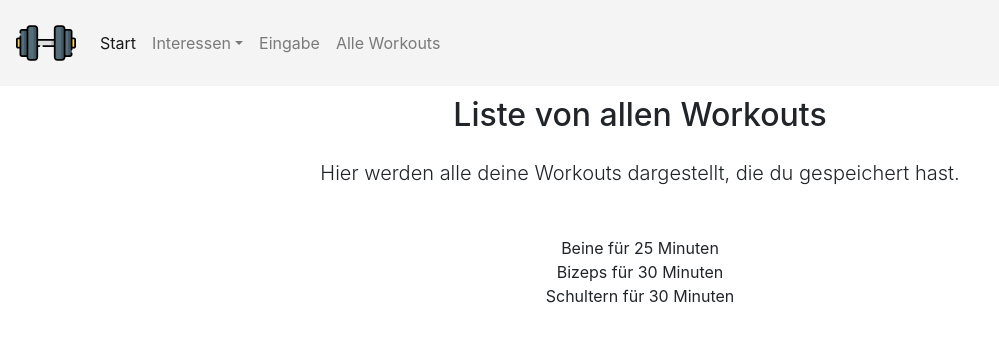
After one commit to taengaa/prog2, a Flask app: page /alle_workouts in a window 1280 px wide. The commit adds this page. Shown: the top 355 px of the page, without its empty margins (0-999 px from the left). Run offline with Flask 2, Linux system fonts and the light colour scheme; some libraries are stand-ins or nearby versions.

Commit message:
Zusammenfassung mit alle Workouts erstellt

```diff
--- a/gymworkout/daten.py
+++ b/gymworkout/daten.py
@@ -1,7 +1,7 @@
 import json
 
 
-def speichern(dauer, workoutart):
+def speichern(workoutart, dauer):
     # hier wird versucht die Datei json im readmodus zu öffnen, mit try da die Datei leer oder nicht existieren könnte
     try:
         with open("datenbank.json", "r") as datenbank:
@@ -10,7 +10,7 @@ def speichern(dauer, workoutart):
         print("Beim speichern konnte keine vorhandene Datenbank gefunden werden")
         eintraege = []
 
-    eintrag = (dauer, workoutart)
+    eintrag = (workoutart, dauer)
 
     eintraege.append(eintrag)  # neuer Eintrag wird hinzugefügt
 
@@ -23,4 +23,15 @@ def speichern(dauer, workoutart):
     with open("datenbank.json", "w") as datenbank:
         json.dump(eintraege, datenbank)
 
-    return dauer, workoutart
+    return (workoutart, dauer)
+
+
+def laden():
+    try:
+        with open("datenbank.json", "r") as datenbank:
+            eintraege = json.load(datenbank)
+    except:
+        print("Beim laden konnte keine vorhandene Datenbank gefunden werden")
+        eintraege = []
+
+    return eintraege
--- a/gymworkout/datenbank.json
+++ b/gymworkout/datenbank.json
@@ -1 +1 @@
-[["25", "Beine"], ["25", "Beine"], ["25", "Beine"], ["80", "Bizeps"]]
+[["Beine", "25"], ["Bizeps", "30"], ["Schultern", "30"]]
--- a/gymworkout/main.py
+++ b/gymworkout/main.py
@@ -2,7 +2,7 @@ from flask import Flask
 from flask import render_template
 from flask import request
 
-from daten import speichern
+from daten import speichern, laden
 
 app = Flask("tracker")
 
@@ -33,8 +33,10 @@ def eingabe_formular():
     if request.method == 'POST':
         dauer = request.form['dauer']
         workoutart = request.form['workoutart']
-        antworten = speichern(dauer, workoutart)
-        #antworten werden durch speichern in einer Liste gespeichert, darum muss diese zuerst in eine String umgewandelt werden
+        antworten = speichern(workoutart, dauer) # hier wird die Reihenfolge der gespeicherten Elemente in der
+        # Datenbank definiert
+        # antworten werden durch speichern in einer Liste gespeichert, darum muss diese zuerst in einen String
+        # umgewandelt werden
         return 'Gespeicherte Daten: <br>' + str(antworten)
     ueberschrifts_text = "Eingabe der Workouts"
     einleitung_text = "Hier können Sie auswählen, welches Workout sie tracken wollen:"
@@ -47,5 +49,19 @@ def eingabe_formular():
     )
 
 
+@app.route('/alle_workouts')
+def alle_workouts():
+    gespeicherten_eintraege = laden()  # Funktion in daten.py definiert
+    ueberschrifts_text = 'Liste von allen Workouts'
+    einleitung_text = 'Hier werden alle deine Workouts dargestellt, die du gespeichert hast.'
+    return render_template(
+        'alle_workouts.html',
+        app_name="Tracker!",
+        ueberschrift=ueberschrifts_text,
+        einleitung=einleitung_text,
+        daten=gespeicherten_eintraege,
+    )
+
+
 if __name__ == "__main__":
     app.run(debug=True, port=5000)
--- /dev/null
+++ b/gymworkout/templates/alle_workouts.html
@@ -0,0 +1,25 @@
+<!-- Mit dem include wird hier mein header hinzugefügt -->
+{% include "header.html" %}
+  <body>
+
+  <!-- Mit dem include wird hier meine Navbar hinzugefügt -->
+{% include "navbar.html" %}
+
+   <br /><br />
+
+    <section class="py-5">
+            <div class="container text-center">
+                <h2 class="mb-4">{{ ueberschrift }}</h2>
+                <p class="lead mb-5">{{ einleitung }}</p>
+                {% for eintrag in daten%} <!-- im main.py zum rendern definiert -->
+                    {{ eintrag[0] }} für {{ eintrag[1] }} Minuten<br />
+                {% endfor %}
+            </div>
+    </section>
+
+
+
+    <script src="https://code.jquery.com/jquery-3.5.1.slim.min.js" integrity="sha384-DfXdz2htPH0lsSSs5nCTpuj/zy4C+OGpamoFVy38MVBnE+IbbVYUew+OrCXaRkfj" crossorigin="anonymous"></script>
+    <script src="https://cdn.jsdelivr.net/npm/popper.js@1.16.1/dist/umd/popper.min.js" integrity="sha384-9/reFTGAW83EW2RDu2S0VKaIzap3H66lZH81PoYlFhbGU+6BZp6G7niu735Sk7lN" crossorigin="anonymous"></script>
+    <script src="{{ url_for('static', filename='bootstrap-4.5.3-dist/js/bootstrap.min.js') }}"></script>
+  </body>
--- a/gymworkout/templates/navbar.html
+++ b/gymworkout/templates/navbar.html
@@ -26,6 +26,10 @@
                 <li class="nav-item">
                     <a class="nav-link" href="{{ url_for('eingabe_formular') }}">Eingabe</a>
                 </li>
+
+                <li class="nav-item">
+                    <a class="nav-link" href="{{ url_for('alle_workouts') }}">Alle Workouts</a>
+                </li>
             </ul>
 
         </div>
```
